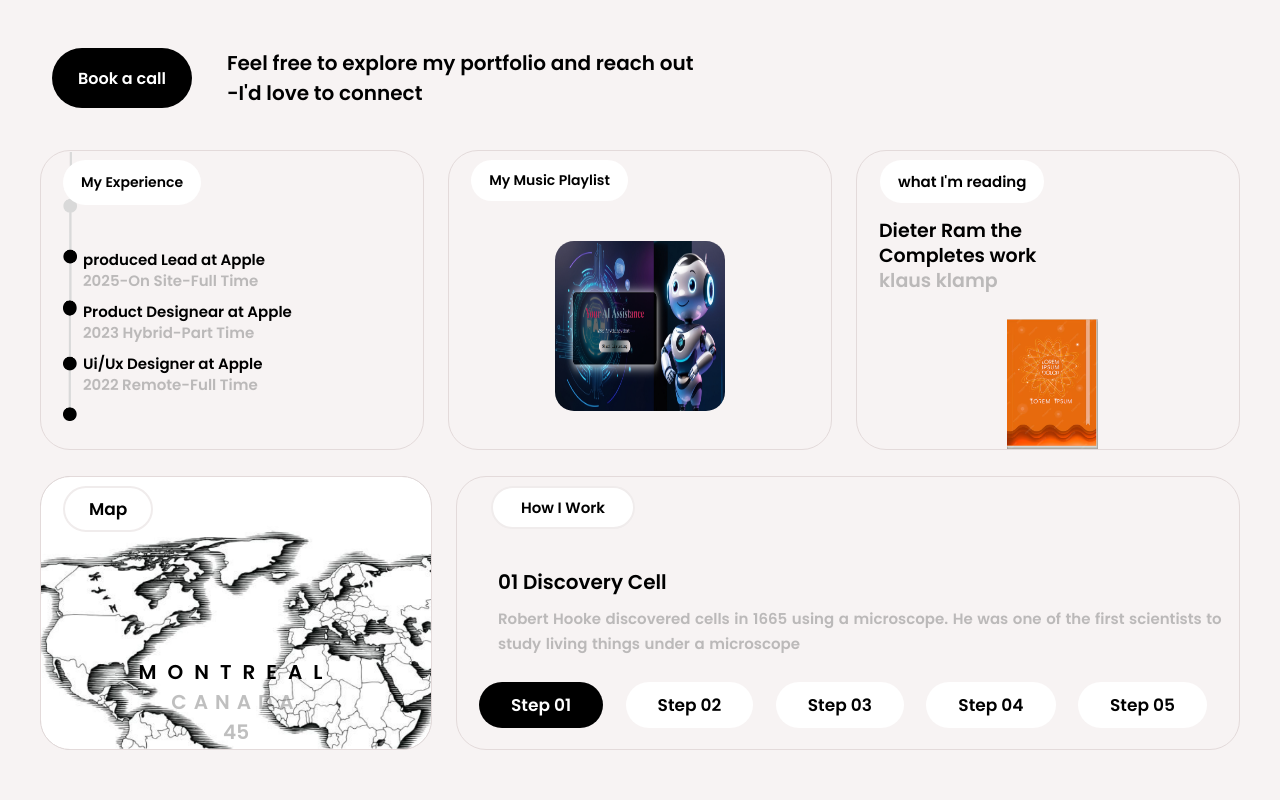
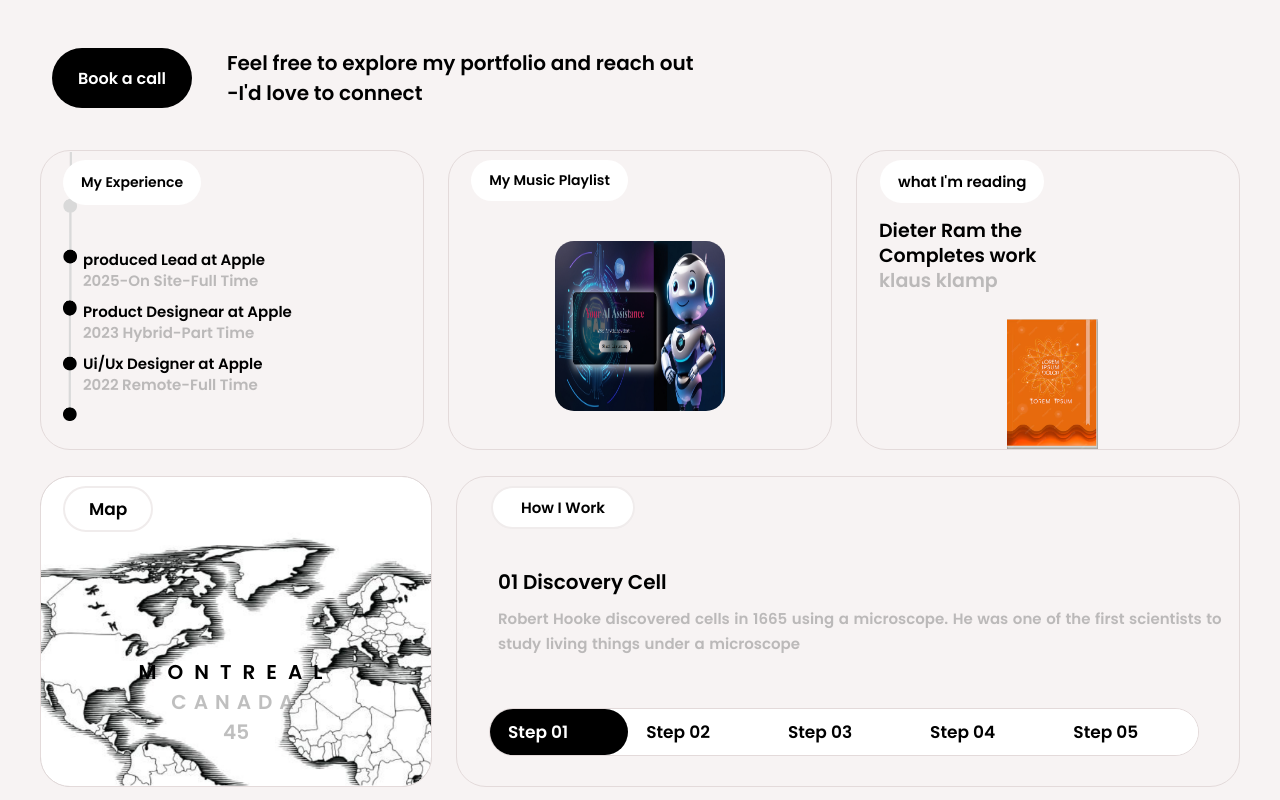
Before and after one commit to sachinkr2005/sachinPortfolio, a React (Create React App) app in the folder portfolio/: page / in a window 1280 px wide. Shown: the part 320-1120 px from the top of the page. Built offline with nearby package versions, Linux system fonts and the light colour scheme; a web font is replaced by a local one.

Commit message:
card changes

```diff
--- a/portfolio/src/Components/Cards/Card.css
+++ b/portfolio/src/Components/Cards/Card.css
@@ -68,7 +68,6 @@
   border-radius: 19px;
 }
 
-
 .card-upper-3 h3 {
   background-color: white;
   color: black;
@@ -109,7 +108,7 @@
   display: grid;
   grid-template-columns: 1fr 2fr;
   gap: 24px;
-  margin-bottom: 40px;
+  margin-bottom: 50px;
 }
 .cards-lower div {
   border: 1px solid rgb(227, 218, 218);
@@ -192,18 +191,24 @@
   justify-content: space-between;
   margin-top: 20px;
   bottom: 10px;
-  margin-left: 22px;
-  margin-right: 32px;
+  margin-left: 32px;
+  /* margin-right: 32px; */
 }
 .progress-bar h3 {
   background-color: white;
   color: text;
-  padding: 10px 32px;
+  padding: 10px 60px;
   text-align: center;
   text-decoration: none;
   display: inline-block;
   font-size: 17px;
-
+  padding-left: 18px;
   border-radius: 50px;
   cursor: pointer;
 }
+
+.progress-child {
+  margin-bottom: 30px;
+  background-color: white;
+  border: none;
+}
--- a/portfolio/src/Components/Cards/Cards.js
+++ b/portfolio/src/Components/Cards/Cards.js
@@ -66,6 +66,7 @@ const Cards = () => {
             </h4>
           </div>
           <div class="progress-bar"style={{ border: "none" }}>
+            <div className="progress-child">
             <h3 style={{ backgroundColor: "black", color: "white" }}>
               Step 01
             </h3>
@@ -73,7 +74,7 @@ const Cards = () => {
             <h3>Step 03</h3>
             <h3>Step 04</h3>
             <h3>Step 05</h3>
-
+</div>
 
           </div>
         </div>
```
